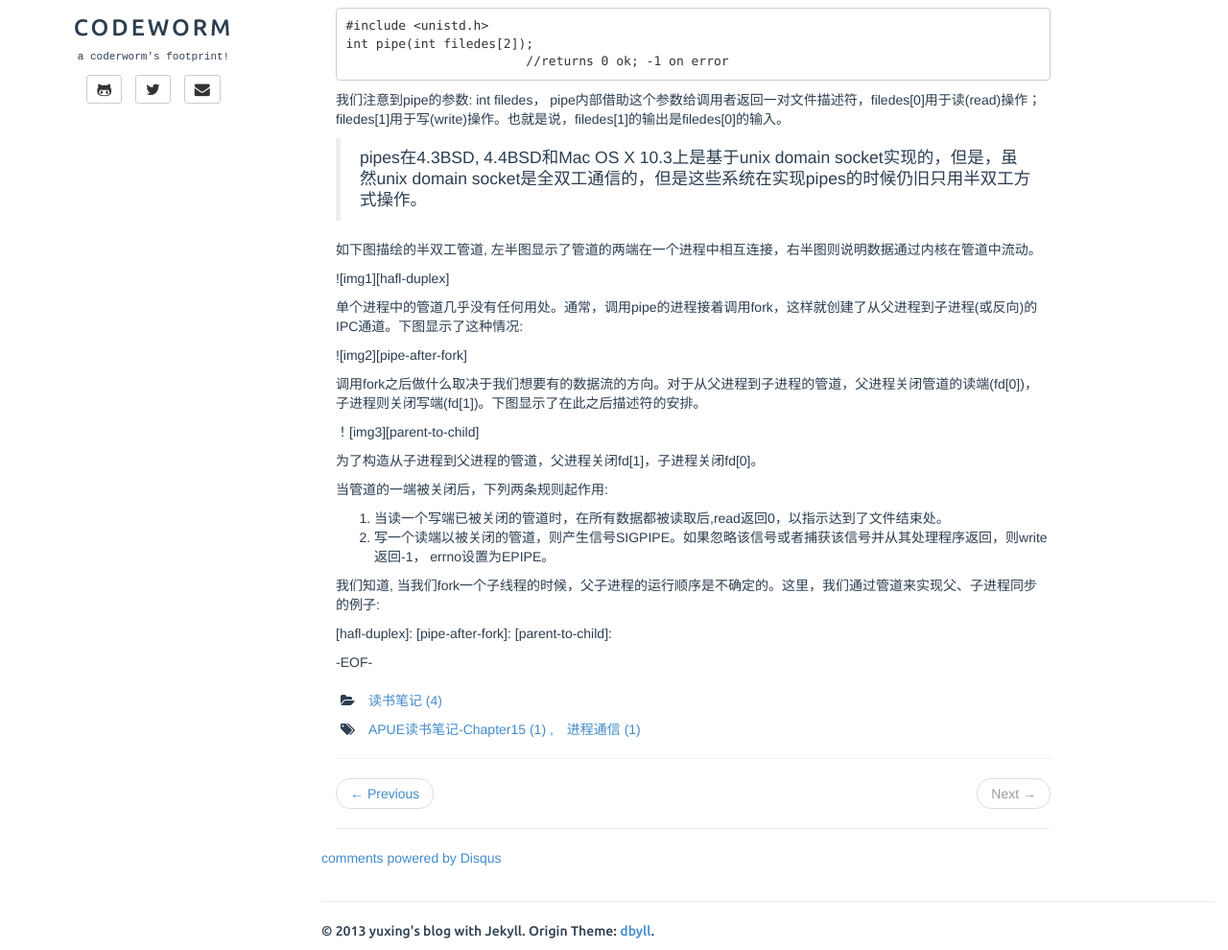
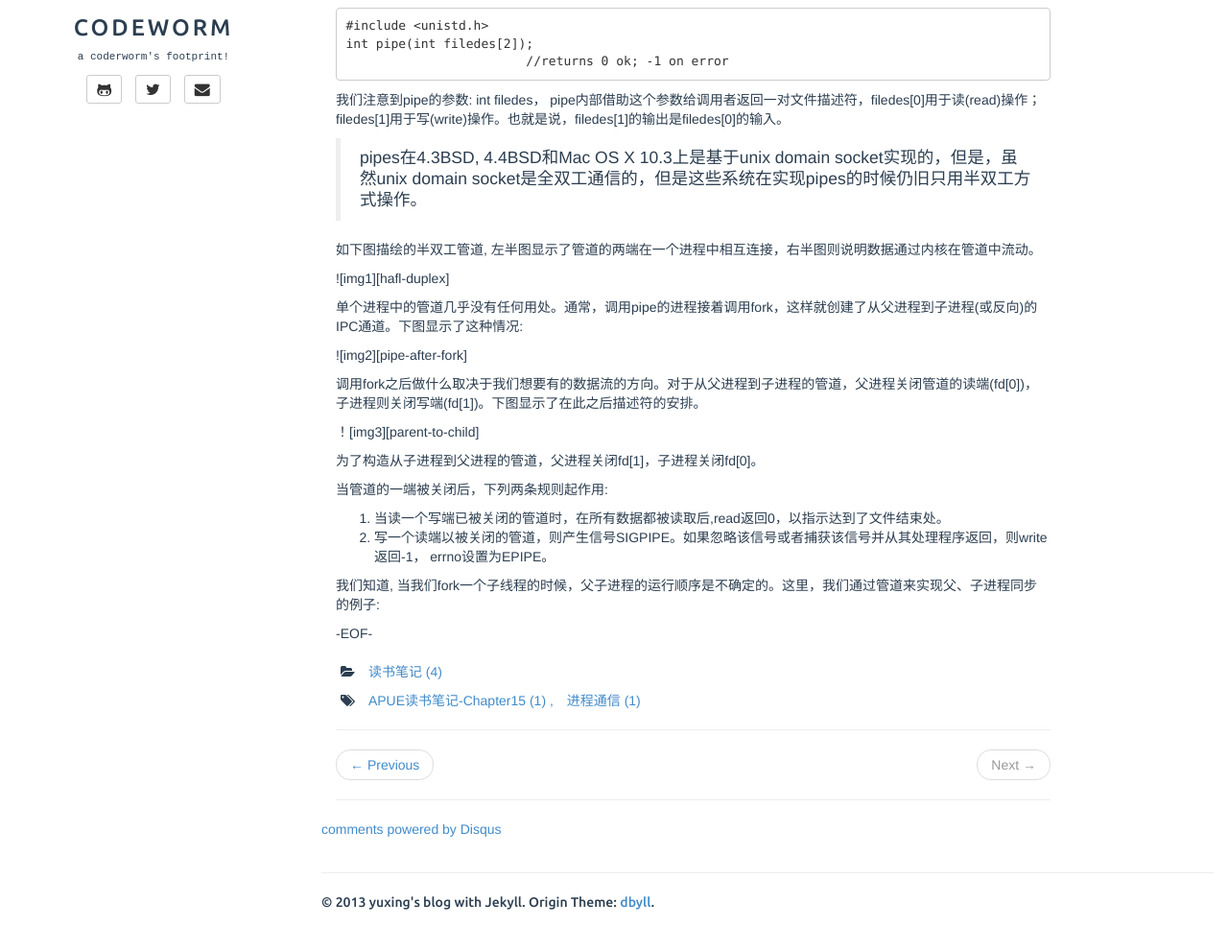
Before and after one commit to yuxingfirst/blog, a Jekyll site: the page built from _posts/read-notes/2013-12-16-unix-process-communicate-a.md, in a window 1280 px wide and 1272 px high, cut to the strip 282-1272 px from the top of the window. Shown: the whole strip at 96% size. Built offline with Jekyll 4.4.1, drawn with Linux system fonts in a browser that asks for light colours; comment, search, counter and statistics services are not loaded.

Commit message:
add one post

```diff
--- a/_posts/read-notes/2013-12-16-unix-process-communicate-a.md
+++ b/_posts/read-notes/2013-12-16-unix-process-communicate-a.md
@@ -43,11 +43,4 @@ pipes是在所有unix系统中均被支持的最老的进程通信方式。同
 我们知道, 当我们fork一个子线程的时候，父子进程的运行顺序是不确定的。这里，我们通过管道来实现父、子进程同步的例子:
 
 
-
-
-
-[hafl-duplex]:
-[pipe-after-fork]:
-[parent-to-child]:
-
 -EOF-
```
